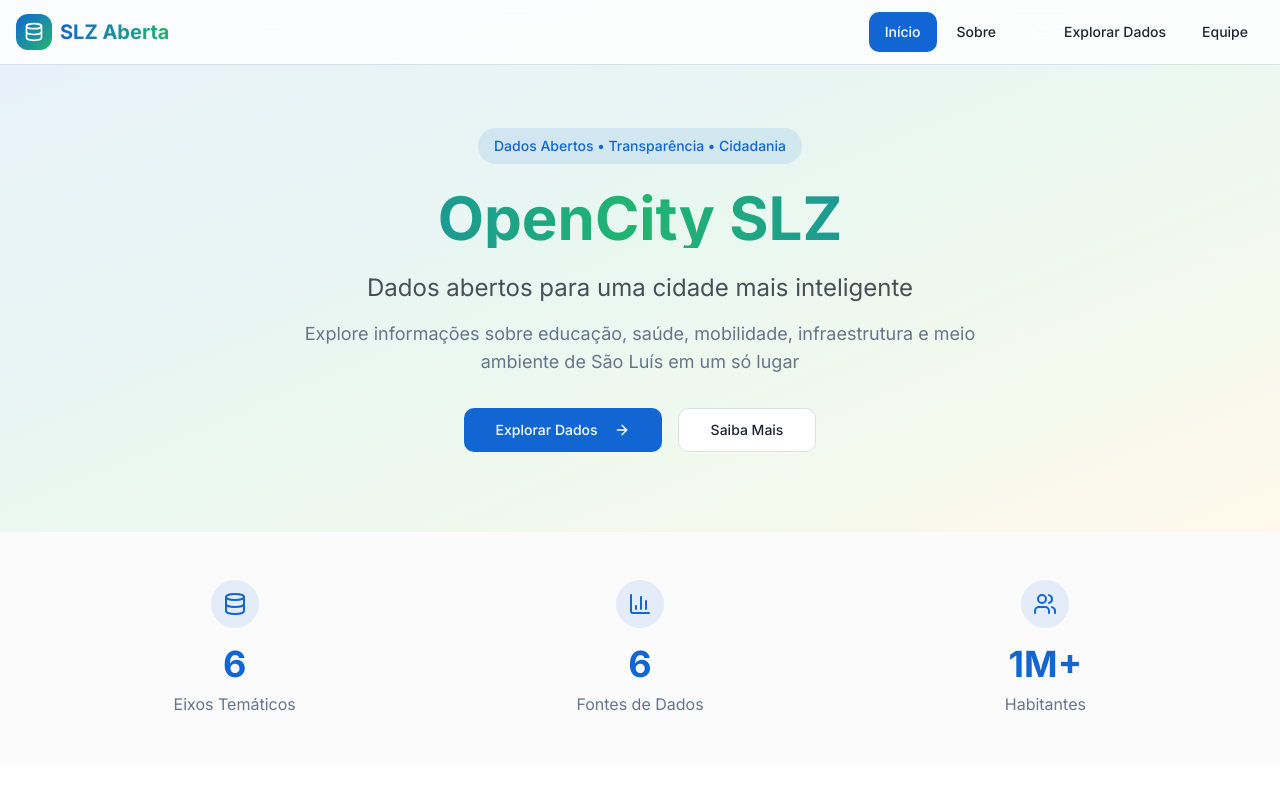
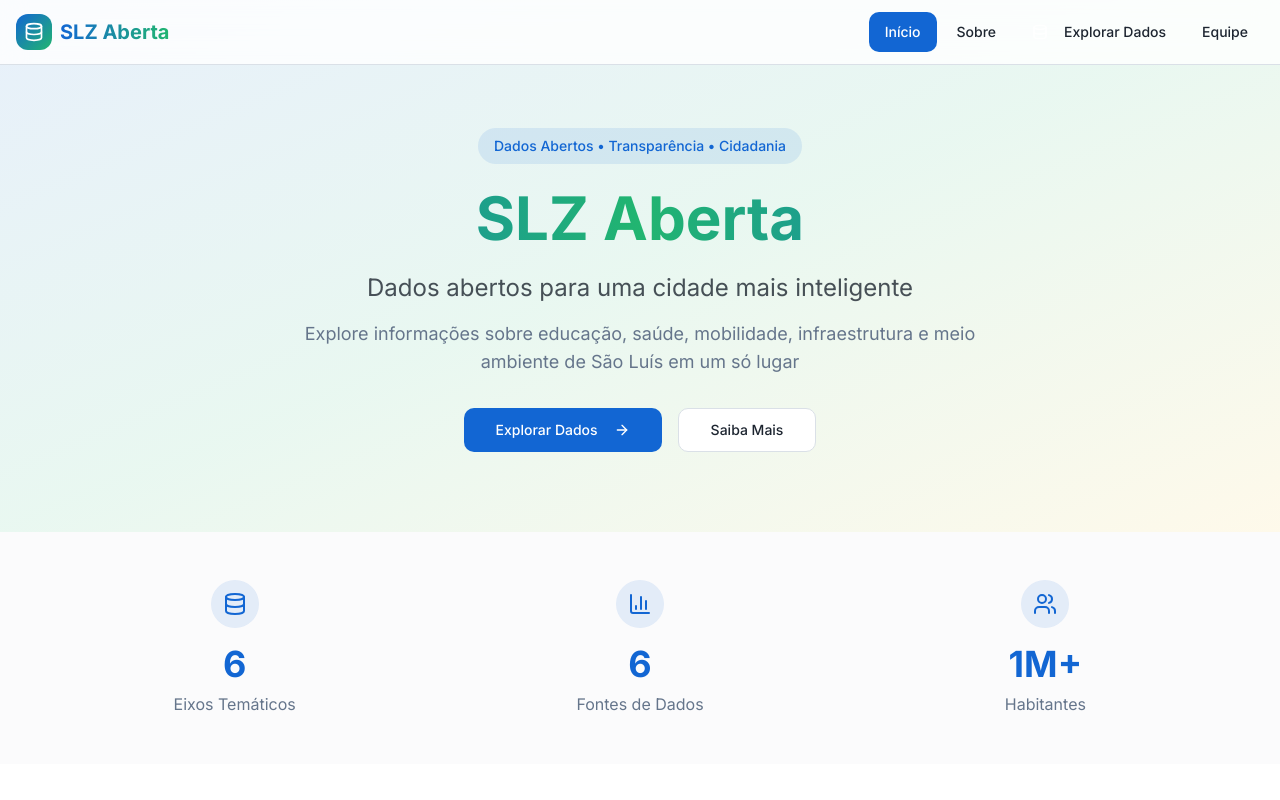
Before and after one commit to arthurazevedods/SLZ-Aberta, a React (Vite) app in the folder client/: page / in a window 1280 px wide. Shown: the top 800 px of the page. Built offline with nearby package versions, Linux system fonts and the light colour scheme; the HTML template or start-up script is replaced by a standard one.

Commit message:
expoiema

```diff
--- a/client/src/pages/Home.tsx
+++ b/client/src/pages/Home.tsx
@@ -70,7 +70,7 @@ const Home = () => {
             Dados Abertos • Transparência • Cidadania
           </div>
           <h1 className="text-4xl md:text-6xl font-bold mb-6 bg-gradient-to-r from-primary via-secondary to-primary bg-clip-text text-transparent animate-in fade-in slide-in-from-bottom-4 duration-1000">
-            OpenCity SLZ
+            SLZ Aberta
           </h1>
           <p className="text-xl md:text-2xl text-foreground/80 mb-4 max-w-3xl mx-auto animate-in fade-in slide-in-from-bottom-5 duration-1000 delay-100">
             Dados abertos para uma cidade mais inteligente
```
